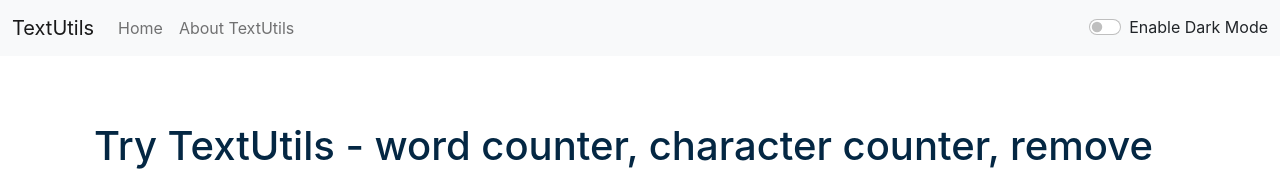
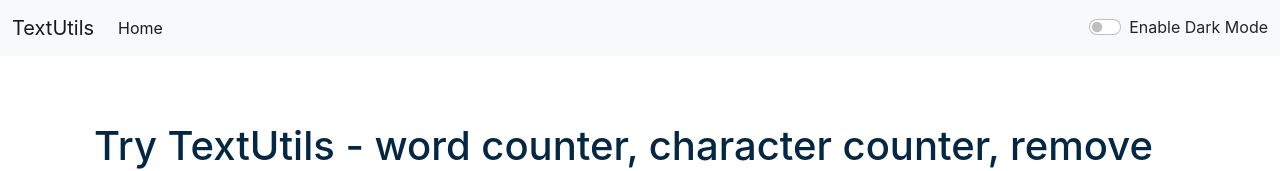
Before and after one commit to CodeWithShashank/Text-Utils, a React (Create React App) app: page / in a window 1280 px wide. Shown: the top 171 px of the page. Built offline with nearby package versions, Linux system fonts and the light colour scheme.

Commit message:
Code which is deployed at github pages (commented routes and about section)

```diff
--- a/package.json
+++ b/package.json
@@ -1,4 +1,5 @@
 {
+  "homepage": "https://shashank-2021.github.io/Text-Utils",
   "name": "textutils",
   "version": "0.1.0",
   "private": true,
--- a/src/App.js
+++ b/src/App.js
@@ -1,14 +1,14 @@
 import { useState } from 'react';
 import './App.css';
 import Alert from './components/Alert';
-import About from './components/About';
+// import About from './components/About';
 import Navbar from './components/Navbar';
 import TextForm from './components/TextForm';
-import {
-  BrowserRouter as Router,
-  Routes,
-  Route
-} from "react-router-dom";
+// import {
+//   BrowserRouter as Router,
+//   Routes,
+//   Route
+// } from "react-router-dom";
 
 function App() {
   const [mode, setMode] = useState('light');
@@ -39,18 +39,18 @@
 
   return (
     <>
-      <Router>
+      {/* <Router> */}
         <Navbar title="TextUtils" aboutText="About TextUtils" mode={mode} toggleMode={toggleMode} />
         <Alert alert={alert} />
         <div className="container my-3">
-          <Routes>
-            <Route exact path="/about" element={<About mode={mode} />} />
-            <Route exact path="/" element={
+          {/* <Routes> */}
+            {/* <Route exact path="/about" element={<About mode={mode} />} /> */}
+            {/* <Route exact path="/" element={ */}
             <TextForm heading="Try TextUtils - word counter, character counter, remove extra spaces" mode={mode} showAlert={showAlert} />
-            }/>
-          </Routes>
+            {/* }/> */}
+          {/* </Routes> */}
         </div>
-      </Router>
+      {/* </Router> */}
     </>
   );
 }
--- a/src/components/Navbar.js
+++ b/src/components/Navbar.js
@@ -1,6 +1,6 @@
 import React from 'react'
 import PropTypes from 'prop-types'
-import { Link } from "react-router-dom"
+// import { Link } from "react-router-dom"
 
 export default function Navbar(props) {
 
@@ -8,20 +8,20 @@
         <>
             <nav className={`navbar navbar-expand-lg navbar-${props.mode} bg-${props.mode}`}>
                 <div className="container-fluid">
-                  {/* <a className="navbar-brand" href="#">{props.title}</a> */}
-                  <Link className="navbar-brand" to="/">{props.title}</Link>
+                  <a className="navbar-brand" href="#">{props.title}</a>
+                  {/* <Link className="navbar-brand" to="/">{props.title}</Link> */}
                     <button className="navbar-toggler" type="button" data-bs-toggle="collapse" data-bs-target="#navbarSupportedContent" aria-controls="navbarSupportedContent" aria-expanded="false" aria-label="Toggle navigation">
                         <span className="navbar-toggler-icon"></span>
                     </button>
                     <div className="collapse navbar-collapse" id="navbarSupportedContent">
                         <ul className="navbar-nav me-auto mb-2 mb-lg-0">
                             <li className="nav-item">
-                                {/* <a className="nav-link active" aria-current="page" href="#">Home</a> */}
-                                <Link className="nav-link" aria-current="page" to="/">Home</Link>
+                                <a className="nav-link active" aria-current="page" href="#">Home</a>
+                                {/* <Link className="nav-link" aria-current="page" to="/">Home</Link> */}
                             </li>
-                            <li className="nav-item">
+                            {/* <li className="nav-item">
                                 <Link className="nav-link" to="/about">{props.aboutText}</Link>
-                            </li>
+                            </li> */}
                         </ul>
                         <div className={`form-check form-switch text-${props.mode==='light' ?'dark' :'light'}`}>
                             <input className="form-check-input" type="checkbox"  onClick={props.toggleMode} role="switch"  id="flexSwitchCheckDefault" />
```
Also changed, not shown: 1 other file (tests, documents, lock files or other folders).
